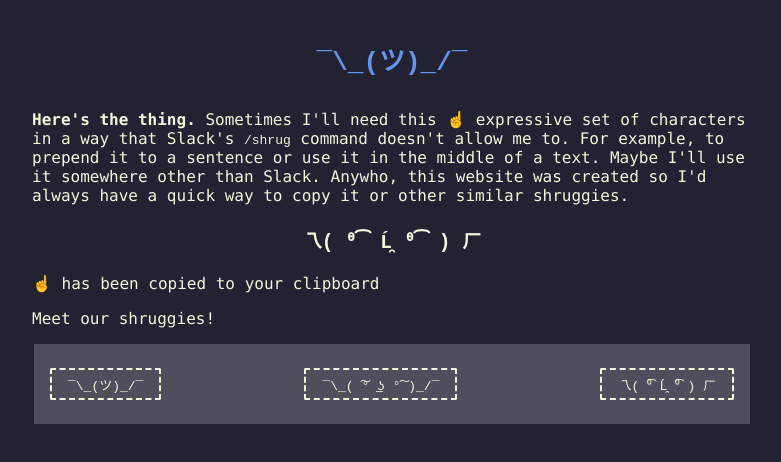
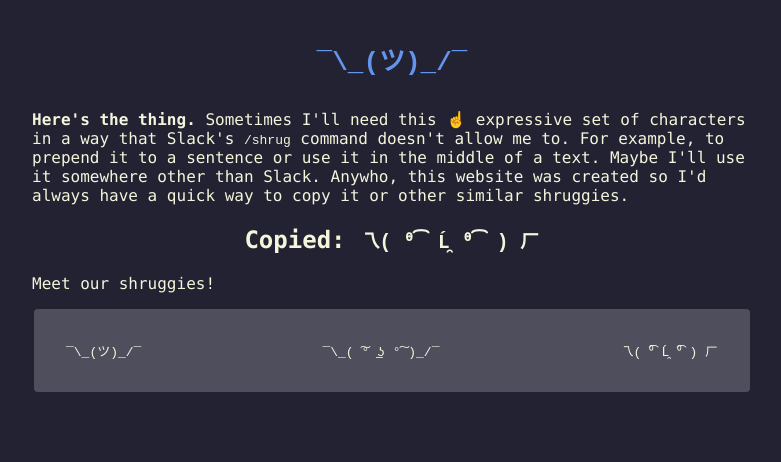
Before and after one commit to andreasvirkus/shrug, a Svelte app: page / in a window 1280 px wide. Both pictures are taken after a click on the button "乁( ⁰͡ Ĺ̯ ⁰͡ ) ㄏ". Shown: the top 462 px of the page, without its empty margins (248-1029 px from the left). Built offline with nearby package versions, Linux system fonts and the light colour scheme.

Commit message:
Tweak button styles

```diff
--- a/src/App.svelte
+++ b/src/App.svelte
@@ -52,14 +52,15 @@
   }
   button {
     background: none;
-    border: 2px dashed beige;
-    padding: .3rem 1rem;
+    border: none;
+    padding: .5rem 1rem;
     color: beige;
     cursor: pointer;
+    border-radius: 4px;
     margin: 0;
   }
   button:hover {
-    border-style: solid;
+    background-color: rgba(255, 255, 255, 0.2);
   }
   fieldset {
     display: flex;
@@ -68,6 +69,7 @@
     border: none;
     background-color: rgba(255, 255, 255, 0.2);
     padding: 1.5rem 1rem;
+    border-radius: 4px;
   }
 </style>
 
@@ -85,9 +87,7 @@
   {#if !copied}
   <h2>Hit <code>Space</code> to copy the default shrug or click on another one</h2>
   {:else}
-  <h2><code>{ activeShrug }</code></h2>
-
-  <p>☝️ has been copied to your clipboard</p>
+  <h2>Copied: <code>{ activeShrug }</code></h2>
   {/if}
 
   <p>Meet our shruggies!</p>
```
